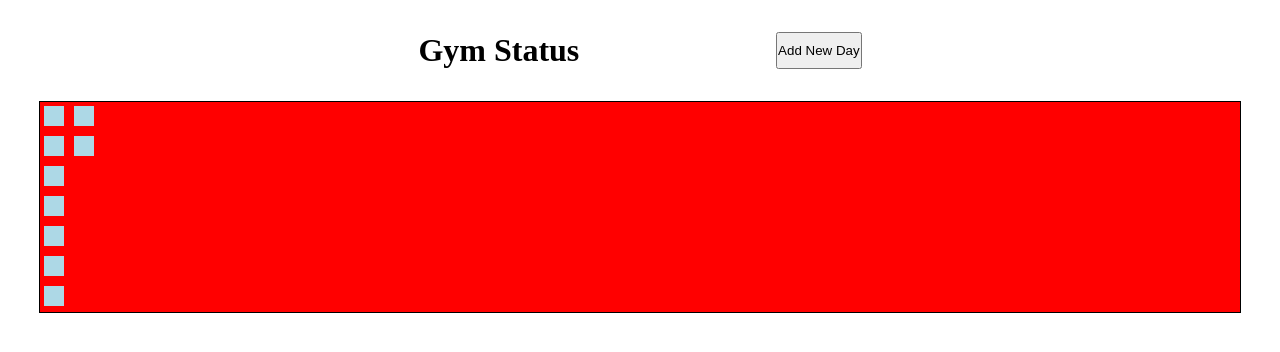
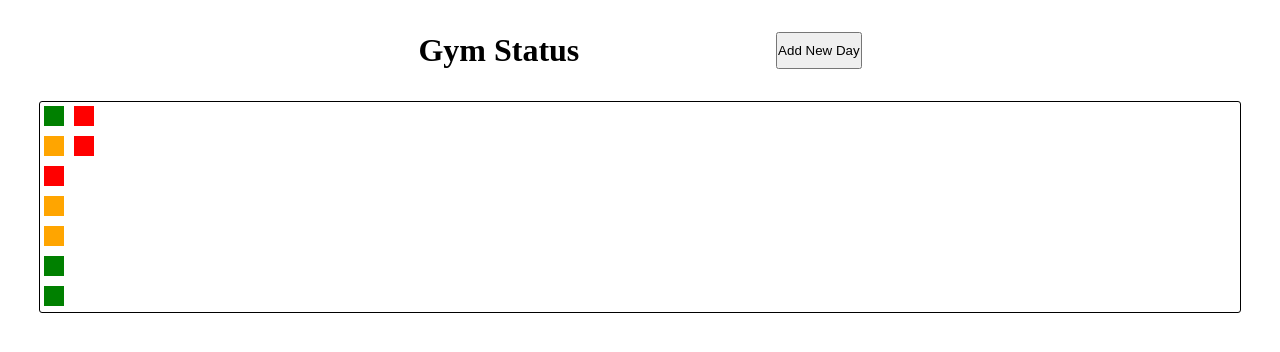
Before and after one commit to Shamoleambo/gym-status, a React (Vite) app: page / in a window 1280 px wide. Shown: the top 352 px of the page. Built offline with nearby package versions, Linux system fonts and the light colour scheme.

Commit message:
feat: create DaySquare component

```diff
--- a/src/App.css
+++ b/src/App.css
@@ -8,8 +8,8 @@
 .progressCalendar {
   margin: 2rem auto;
   max-width: 1200px;
-  background-color: red;
   border: 1px solid black;
+  border-radius: 3px;
   display: grid;
   grid: repeat(7, 30px) / auto-flow;
   grid-template-columns: repeat(auto-fit, 30px);
--- /dev/null
+++ b/src/components/DaySquare.jsx
@@ -0,0 +1,7 @@
+export function DaySquare({ score }) {
+  let backgroundColor = 'grey'
+  if (score === 3) backgroundColor = 'green'
+  else if (score === 2) backgroundColor = 'orange'
+  else if (score === 1) backgroundColor = 'red'
+  return <div style={{ backgroundColor }} className='daySquare'></div>
+}
--- a/src/components/ProgressCalendar.jsx
+++ b/src/components/ProgressCalendar.jsx
@@ -1,5 +1,7 @@
+import { DaySquare } from "./DaySquare";
+
 export function ProgressCalendar ({days}) {
   return <div className="progressCalendar">
-    {days.map(day => <div key={day.id} className="daySquare"></div>)}
+    {days.map(day => <DaySquare key={day.id} score={day.score} />)}
   </div>
 }
```
